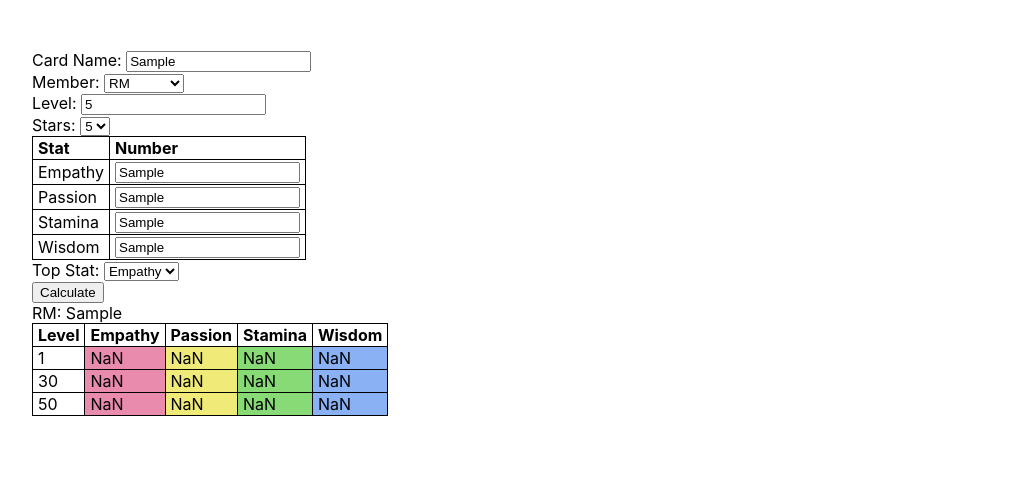
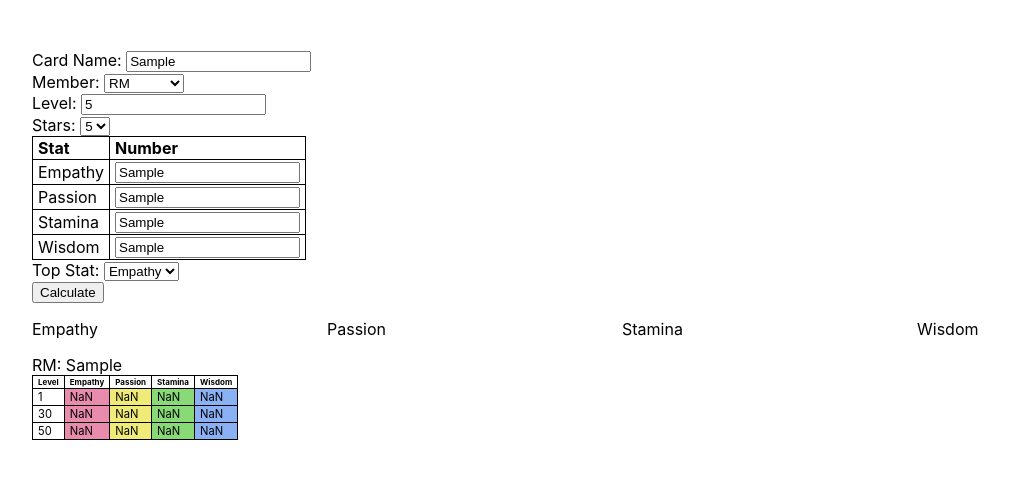
Before and after one commit to jk-me/card-calc-btsw, a React (Create React App) app: page / in a window 1280 px wide. Both pictures are taken after typing "Sample", "5", "Sample", "Sample", "Sample", "Sample" into the empty fields and a click on the button "Calculate". Shown: the top 478 px of the page, without its empty margins (18-1027 px from the left). Built offline with nearby package versions, Linux system fonts and the light colour scheme.

Commit message:
separate results into columns by top stats

```diff
--- a/src/App.css
+++ b/src/App.css
@@ -35,12 +35,14 @@
 
 table{
   border-collapse: collapse;
+
 }
 
 table, th, td {
   border: 1px solid black;
   padding-left: 5px;
   padding-right: 5px;
+  font-size: 100%
 }
 
 .wis {
@@ -58,3 +60,16 @@ table, th, td {
 .pas {
   background-color: #f0eb79;
 }
+
+.col{
+  display: inline-flex;
+  width: 25%;
+  flex-direction: column;
+  /* padding-right: 1px; */
+}
+.res th{
+  font-size: 50%;
+}
+.res td{
+  font-size: 70%
+}
--- a/src/Calculator.js
+++ b/src/Calculator.js
@@ -17,8 +17,12 @@ class Calculator extends React.Component{
     }
 
 
-  reslist = [
-  ]
+  reslist = {
+    empathy:[],
+    stamina:[],
+    passion:[],
+    wisdom:[]
+  }
 
   handleChange = (event) =>{
     // console.log(`${event.target.name} changed`)
@@ -70,7 +74,7 @@ class Calculator extends React.Component{
     results['30'][this.state.top]+= (tmult-mult)*29
     results['50'][this.state.top]+= (tmult-mult)*49
     console.log(results)
-    this.reslist.push(<ResultsTable results={results} card={this.state.name} member={this.state.member}/>)
+    this.reslist[this.state.top].push(<ResultsTable results={results} card={this.state.name} member={this.state.member}/>)
     this.setState({results:this.reslist.length})
 
     console.log(this.state)
@@ -78,9 +82,9 @@ class Calculator extends React.Component{
   }
 
 
-  renderResults = () =>{
+  renderResults = (top) =>{
     return(
-      this.reslist.map( el => {return el})
+      this.reslist[top].map( el => {return el})
     )
   }
 
@@ -88,7 +92,23 @@ class Calculator extends React.Component{
     return(
       <div id='calc'>
         <CardForm handler={this.handleChange} calculate={this.calculate}/>
-        {this.renderResults()}
+        <div className='col'>
+          <p>Empathy</p>
+          {this.renderResults('empathy')}
+        </div>
+        <div className='col'>
+          <p>Passion</p>
+          {this.renderResults('passion')}
+        </div>
+        <div className='col'>
+          <p>Stamina</p>
+          {this.renderResults('stamina')}
+        </div>
+        <div className='col'>
+          <p>Wisdom</p>
+          {this.renderResults('wisdom')}
+        </div>
+
       </div>
 
     )
--- a/src/ResultsTable.js
+++ b/src/ResultsTable.js
@@ -2,7 +2,7 @@ import React from 'react'
 
 const ResultsTable = props =>{
   return(
-    <div>
+    <div className='res'>
       <span>{props.member}: </span><span>{props.card}</span>
 
       <table>
--- a/src/ResultsTable2.js
+++ b/src/ResultsTable2.js
@@ -2,6 +2,7 @@ import React from 'react'
 
 const ResultsTable = props =>{
   return(
+    <div>
       <table>
         <thead>
           <tr>
@@ -39,6 +40,7 @@ const ResultsTable = props =>{
           </tr>
         </tbody>
       </table>
+    </div>
   )
 }
 
```
Lines whose indentation alone changed are shown as unchanged.
